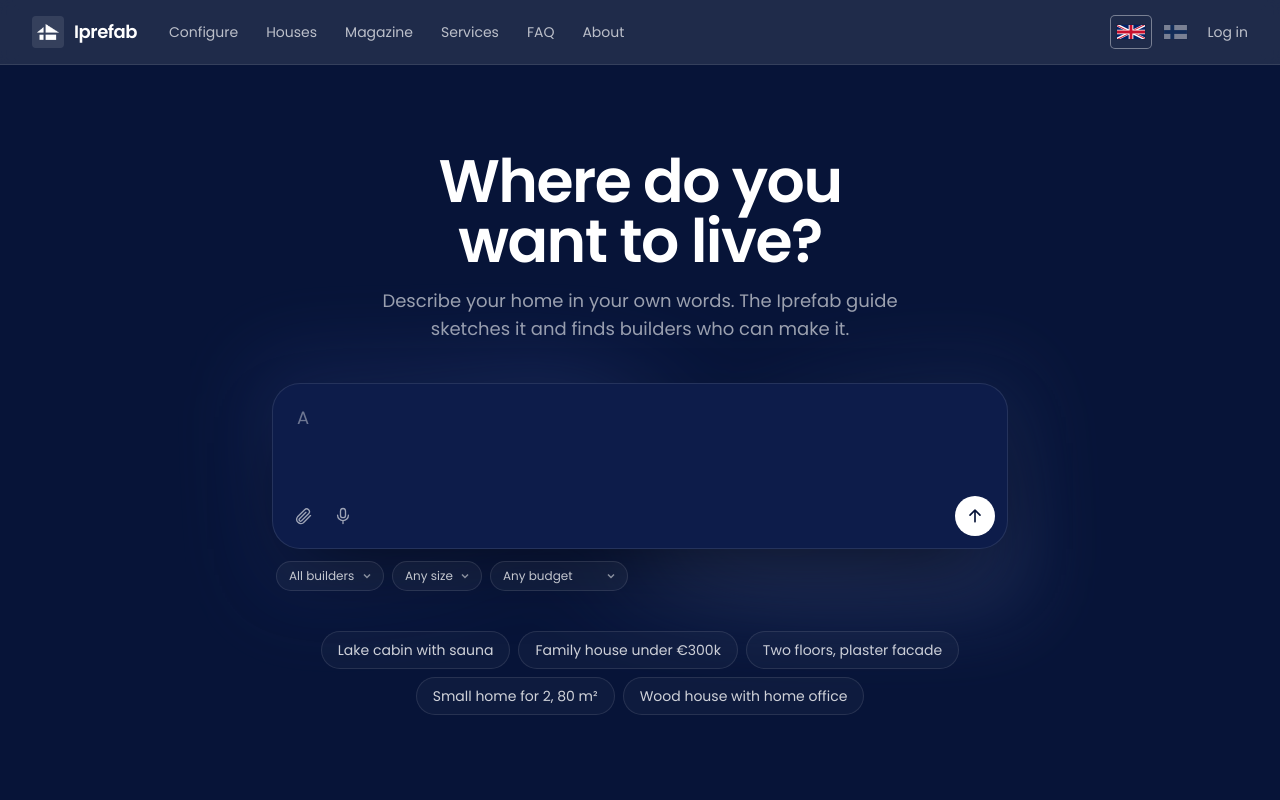
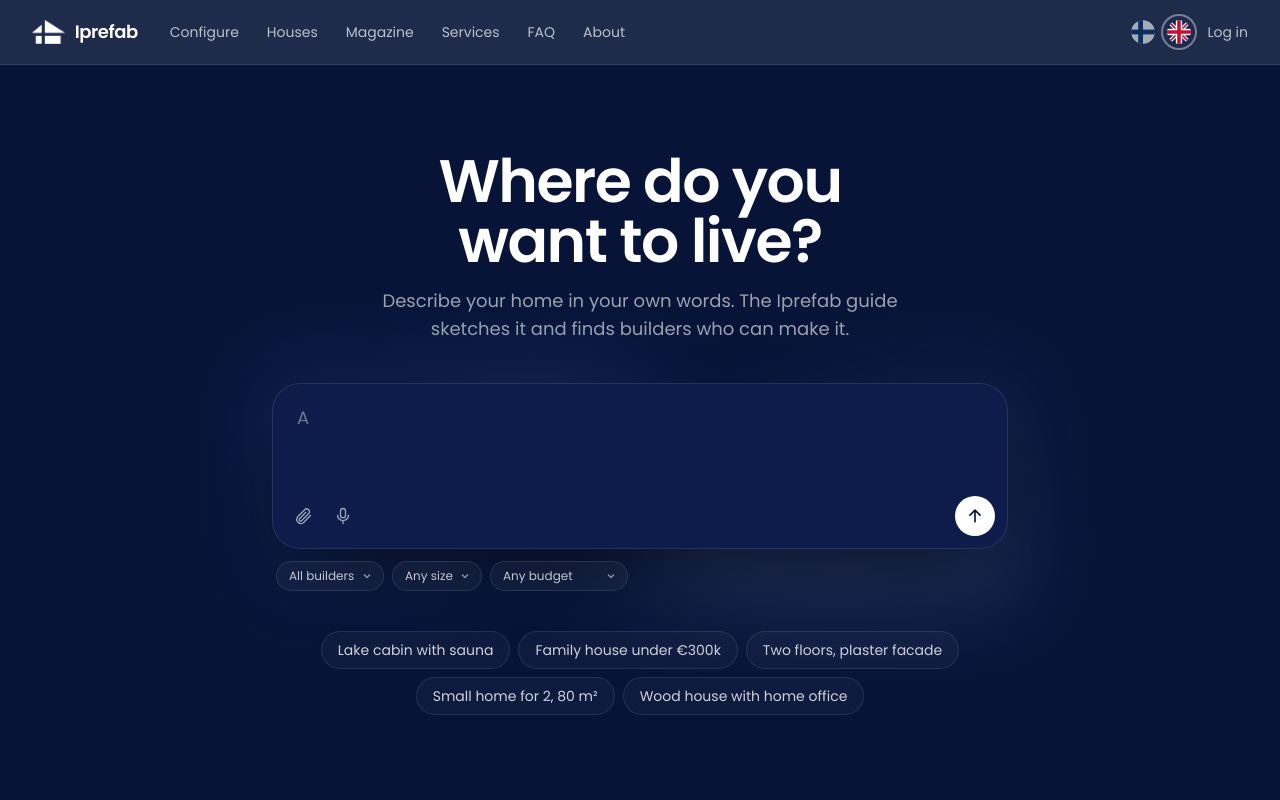
Before and after one commit to tobiaseu/Iprefab_website, a Next.js app: page / in a window 1280 px wide. Shown: the top 800 px of the page. Built offline with nearby package versions, Linux system fonts and the light colour scheme.

Commit message:
Header: white/navy PNG logo beside name, round FI-first flag toggle
Co-Authored-By: Claude Opus 5.5 (1M context) <noreply@anthropic.com>
Claude-Session: https://claude.ai/code/session_01MeAuQYHTjCYCJkScqnwg14

```diff
--- a/src/components/Header.tsx
+++ b/src/components/Header.tsx
@@ -27,9 +27,7 @@ export default function Header() {
     <header className={`sticky top-0 z-40 border-b backdrop-blur ${dark ? "border-white/10 bg-[#071438]/90 text-white" : "border-navy/10 bg-paper/95"}`}>
       <div className="mx-auto flex h-16 max-w-[1440px] items-center gap-8 px-4 md:px-8">
         <Link href="/" className="flex items-center gap-2.5">
-          <span className={`grid size-8 place-items-center rounded-sm ${dark ? "bg-white/10" : "bg-navy"}`}>
-            <Logo className="h-4 w-auto" />
-          </span>
+          <Logo tone={dark ? "white" : "navy"} className="h-6 w-auto" />
           <span className="text-lg font-semibold tracking-tight">Iprefab</span>
         </Link>
 
--- a/src/components/LanguageToggle.tsx
+++ b/src/components/LanguageToggle.tsx
@@ -4,23 +4,28 @@ import { useLang, type Lang } from "@/i18n/LanguageProvider";
 
 function UkFlag() {
   return (
-    <svg viewBox="0 0 60 30" className="h-3.5 w-7 outline outline-1 outline-navy/20" aria-hidden="true">
-      <clipPath id="uk-clip"><path d="M30,15 h30 v15 z v15 h-30 z h-30 v-15 z v-15 h30 z" /></clipPath>
-      <path d="M0,0 v30 h60 v-30 z" fill="#012169" />
-      <path d="M0,0 L60,30 M60,0 L0,30" stroke="#fff" strokeWidth="6" />
-      <path d="M0,0 L60,30 M60,0 L0,30" clipPath="url(#uk-clip)" stroke="#C8102E" strokeWidth="4" />
-      <path d="M30,0 v30 M0,15 h60" stroke="#fff" strokeWidth="10" />
-      <path d="M30,0 v30 M0,15 h60" stroke="#C8102E" strokeWidth="6" />
+    <svg viewBox="0 0 30 30" className="size-6 rounded-full" aria-hidden="true">
+      <clipPath id="uk-circle"><circle cx="15" cy="15" r="15" /></clipPath>
+      <g clipPath="url(#uk-circle)">
+        <rect width="30" height="30" fill="#012169" />
+        <path d="M0,0 L30,30 M30,0 L0,30" stroke="#fff" strokeWidth="5" />
+        <path d="M0,0 L30,30 M30,0 L0,30" stroke="#C8102E" strokeWidth="2" />
+        <path d="M15,0 v30 M0,15 h30" stroke="#fff" strokeWidth="8" />
+        <path d="M15,0 v30 M0,15 h30" stroke="#C8102E" strokeWidth="4.5" />
+      </g>
     </svg>
   );
 }
 
 function FiFlag() {
   return (
-    <svg viewBox="0 0 18 11" className="h-3.5 w-[23px] outline outline-1 outline-navy/20" aria-hidden="true">
-      <rect width="18" height="11" fill="#fff" />
-      <rect x="5" width="3" height="11" fill="#002F6C" />
-      <rect y="4" width="18" height="3" fill="#002F6C" />
+    <svg viewBox="0 0 30 30" className="size-6 rounded-full ring-1 ring-navy/20" aria-hidden="true">
+      <clipPath id="fi-circle"><circle cx="15" cy="15" r="15" /></clipPath>
+      <g clipPath="url(#fi-circle)">
+        <rect width="30" height="30" fill="#fff" />
+        <rect x="9" width="6" height="30" fill="#002F6C" />
+        <rect y="12" width="30" height="6" fill="#002F6C" />
+      </g>
     </svg>
   );
 }
@@ -28,8 +33,8 @@ function FiFlag() {
 export default function LanguageToggle({ dark = false }: { dark?: boolean }) {
   const { lang, setLang, t } = useLang();
   const options: { value: Lang; label: string; flag: React.ReactNode }[] = [
+    { value: "fi", label: "Suomi", flag: <FiFlag /> },
     { value: "en", label: "English", flag: <UkFlag /> },
-    { value: "fi", label: "Suomi", flag: <FiFlag /> },
   ];
   return (
     <div role="group" aria-label={t.nav.language} className="flex items-center gap-1">
@@ -41,7 +46,7 @@ export default function LanguageToggle({ dark = false }: { dark?: boolean }) {
           aria-pressed={lang === o.value}
           aria-label={o.label}
           title={o.label}
-          className={`grid h-8 w-10 place-items-center rounded-sm transition-opacity ${lang === o.value ? `opacity-100 ring-1 ${dark ? "ring-white/40" : "ring-navy/30"}` : "opacity-40 hover:opacity-80"}`}
+          className={`grid size-8 place-items-center rounded-full transition-opacity ${lang === o.value ? `opacity-100 ring-2 ${dark ? "ring-white/40" : "ring-navy/30"}` : "opacity-60 hover:opacity-100"}`}
         >
           {o.flag}
         </button>
--- a/src/components/Logo.tsx
+++ b/src/components/Logo.tsx
@@ -1,5 +1,5 @@
 import Image from "next/image";
 
-export default function Logo({ className }: { className?: string }) {
-  return <Image src="/images/logo-white.png" alt="" width={143} height={105} className={className} />;
+export default function Logo({ className, tone = "white" }: { className?: string; tone?: "white" | "navy" }) {
+  return <Image src={`/images/logo-${tone}.png`} alt="" width={143} height={105} className={className} />;
 }
```
Also changed, not shown: public/images/logo-navy.png (added).
